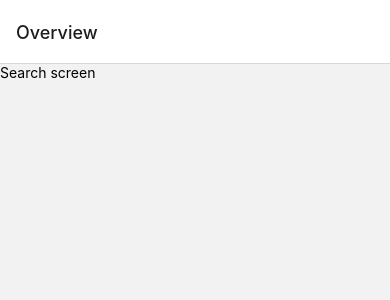
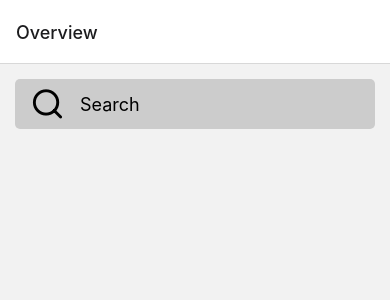
Before and after one commit to aminedammak/food, a React Native app: screen /Search in a window 390 px wide. Shown: the top 300 px of the page. Built offline with nearby package versions, Linux system fonts and the light colour scheme.

Commit message:
Created the seach component

```diff
--- /dev/null
+++ b/src/components/SearchBar.js
@@ -0,0 +1,41 @@
+import React from "react";
+import { StyleSheet, TextInput, View } from "react-native";
+import { Feather } from "@expo/vector-icons";
+
+const SearchBar = ({ term, onTermChange }) => {
+  return (
+    <View style={styles.backgroundStyle}>
+      <Feather name="search" style={styles.iconStyle} color="black" />
+      <TextInput
+        style={styles.inputStyle}
+        placeholder="Search"
+        value={term}
+        onChangeText={(enteredText) => onTermChange(enteredText)}
+        autoCapitalize="none"
+        autoCorrect={false}
+      />
+    </View>
+  );
+};
+
+export default SearchBar;
+
+const styles = StyleSheet.create({
+  backgroundStyle: {
+    marginTop: 15,
+    backgroundColor: "rgb(204, 204, 204)",
+    height: 50,
+    marginHorizontal: 15,
+    borderRadius: 5,
+    flexDirection: "row",
+  },
+  inputStyle: {
+    flex: 1,
+    fontSize: 18,
+  },
+  iconStyle: {
+    fontSize: 35,
+    alignSelf: "center",
+    marginHorizontal: 15,
+  },
+});
--- a/src/screens/SearchScreen.js
+++ b/src/screens/SearchScreen.js
@@ -1,10 +1,13 @@
-import React from "react";
+import React, { useState } from "react";
 import { StyleSheet, Text, View } from "react-native";
+import SearchBar from "../components/SearchBar";
 
 const SearchScreen = () => {
+  const [term, setTerm] = useState("");
   return (
     <View>
-      <Text>Search screen</Text>
+      <SearchBar term={term} onTermChange={(newTerm) => setTerm(newTerm)} />
+      <Text>{term}</Text>
     </View>
   );
 };
```
